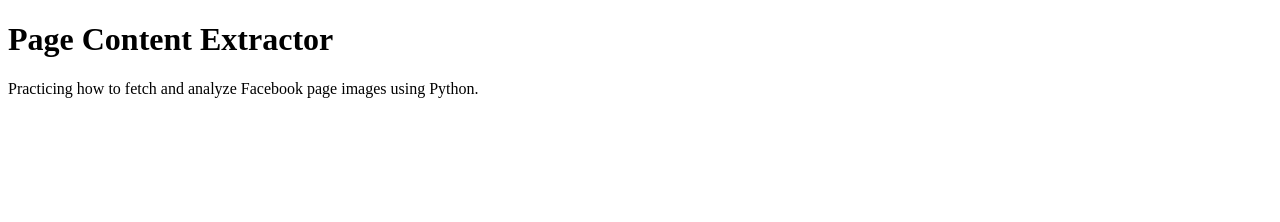
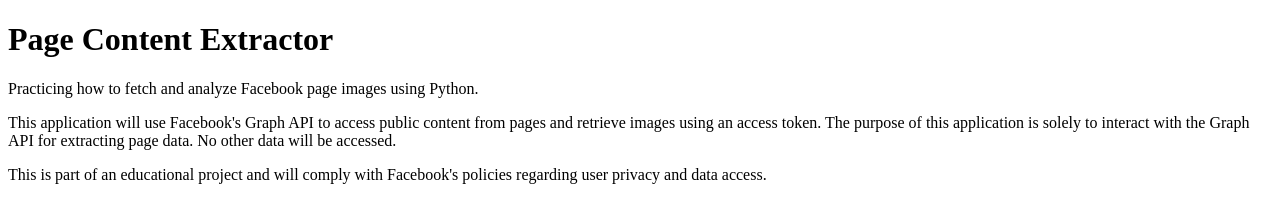
Before and after one commit to raghadabuzainih/page-content-extractor, a plain HTML site: page index.html in a window 1280 px wide. Drawn offline with Linux system fonts and the light colour scheme.

Commit message:
for training2

```diff
--- a/index.html
+++ b/index.html
@@ -8,5 +8,6 @@
 <body>
     <h1>Page Content Extractor</h1>
     <p>Practicing how to fetch and analyze Facebook page images using Python.</p>
-</body>
+    <p>This application will use Facebook's Graph API to access public content from pages and retrieve images using an access token. The purpose of this application is solely to interact with the Graph API for extracting page data. No other data will be accessed.</p>
+    <p>This is part of an educational project and will comply with Facebook's policies regarding user privacy and data access.</p></body>
 </html>
```
